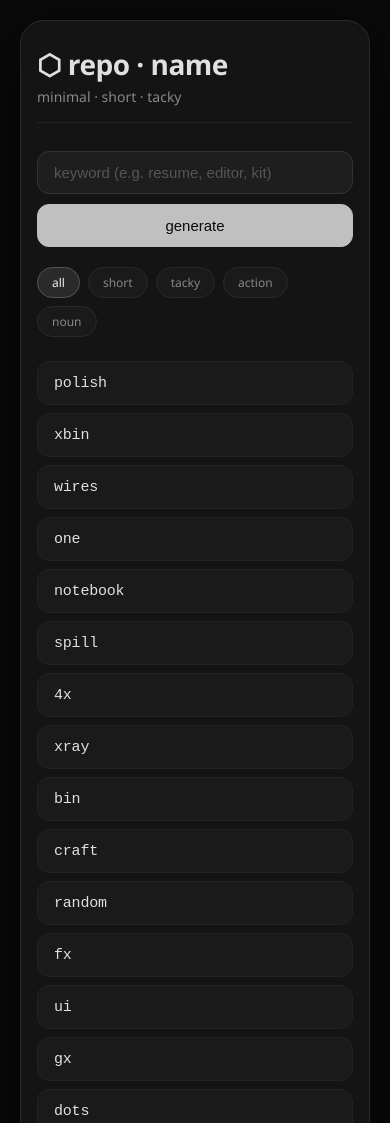
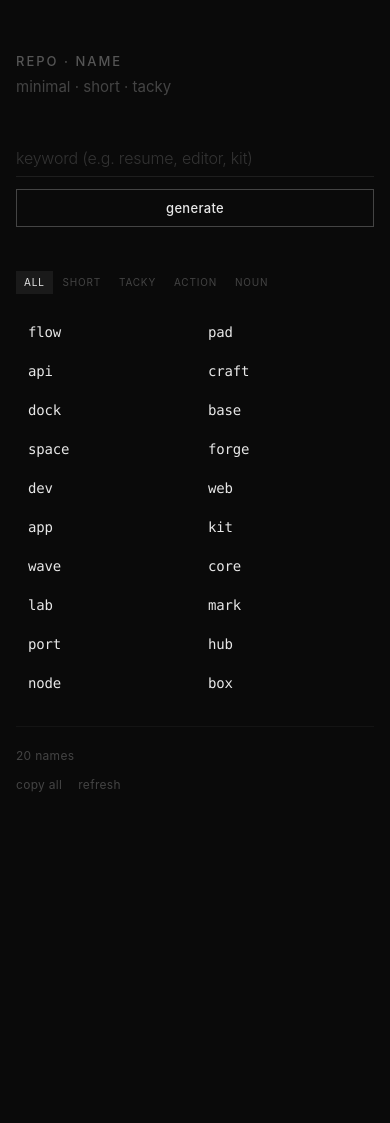
Before and after one commit to awk-io/id01, a plain HTML site: page index.html in a window 390 px wide. Shown: the top 1123 px of the page. After the commit the page ends 844 px from the top, so only its background shows below. Drawn offline with Linux system fonts and the light colour scheme.

Commit message:
Update index.html

```diff
--- a/index.html
+++ b/index.html
@@ -3,7 +3,7 @@
 <head>
   <meta charset="UTF-8">
   <meta name="viewport" content="width=device-width, initial-scale=1.0">
-  <title>repo · name generator</title>
+  <title>repo · name</title>
   <style>
     * {
       margin: 0;
@@ -13,167 +13,156 @@
 
     body {
       background: #0a0a0a;
-      color: #e0e0e0;
-      font-family: 'Segoe UI', system-ui, -apple-system, sans-serif;
+      color: #e8e8e8;
+      font-family: -apple-system, BlinkMacSystemFont, 'Segoe UI', Roboto, Helvetica, Arial, sans-serif;
       min-height: 100vh;
       display: flex;
       justify-content: center;
       align-items: center;
-      padding: 20px;
+      padding: 24px;
+      font-weight: 400;
+      line-height: 1.5;
     }
 
     .container {
-      max-width: 640px;
+      max-width: 720px;
       width: 100%;
-      background: #141414;
-      padding: 40px 32px;
-      border-radius: 24px;
-      border: 1px solid #2a2a2a;
-      box-shadow: 0 20px 60px rgba(0, 0, 0, 0.8);
     }
 
-    h1 {
-      font-size: 28px;
-      font-weight: 600;
-      letter-spacing: -0.5px;
+    .header {
+      margin-bottom: 40px;
+    }
+
+    .header h1 {
+      font-size: 13px;
+      font-weight: 500;
+      text-transform: uppercase;
+      letter-spacing: 2px;
+      color: #555;
       margin-bottom: 4px;
     }
 
-    .sub {
-      color: #888;
-      font-size: 14px;
-      margin-bottom: 28px;
-      border-bottom: 1px solid #222;
-      padding-bottom: 16px;
+    .header .sub {
+      font-size: 15px;
+      color: #444;
+      font-weight: 400;
     }
 
     .input-group {
       display: flex;
-      gap: 10px;
-      margin-bottom: 20px;
-      flex-wrap: wrap;
+      gap: 8px;
+      margin-bottom: 28px;
+      border-bottom: 1px solid #1e1e1e;
+      padding-bottom: 28px;
     }
 
     .input-group input {
       flex: 1;
-      padding: 12px 16px;
-      background: #1e1e1e;
-      border: 1px solid #333;
-      border-radius: 12px;
-      color: #f0f0f0;
-      font-size: 15px;
+      padding: 10px 0;
+      background: transparent;
+      border: none;
+      color: #e8e8e8;
+      font-size: 18px;
+      font-weight: 400;
       outline: none;
-      transition: border 0.2s;
-      min-width: 160px;
+      letter-spacing: -0.2px;
+      font-family: inherit;
+    }
+
+    .input-group input::placeholder {
+      color: #333;
+      font-weight: 300;
     }
 
     .input-group input:focus {
-      border-color: #666;
-    }
-
-    .input-group input::placeholder {
-      color: #555;
+      border-bottom: 1px solid #555;
+      margin-bottom: -1px;
     }
 
     .btn {
-      padding: 12px 24px;
-      background: #2a2a2a;
+      padding: 8px 20px;
+      background: transparent;
       border: 1px solid #444;
-      border-radius: 12px;
-      color: #eee;
-      font-size: 15px;
-      font-weight: 500;
+      border-radius: 0;
+      color: #e8e8e8;
+      font-size: 13px;
+      font-weight: 450;
       cursor: pointer;
       transition: all 0.2s;
-      white-space: nowrap;
+      letter-spacing: 0.3px;
+      font-family: inherit;
     }
 
     .btn:hover {
-      background: #333;
-      border-color: #666;
-    }
-
-    .btn-primary {
-      background: #c0c0c0;
+      background: #e8e8e8;
       color: #0a0a0a;
-      border-color: #c0c0c0;
-    }
-
-    .btn-primary:hover {
-      background: #e0e0e0;
-      border-color: #e0e0e0;
-    }
-
-    .btn-secondary {
-      background: transparent;
-      border-color: #333;
-    }
-
-    .btn-secondary:hover {
-      background: #1e1e1e;
+      border-color: #e8e8e8;
     }
 
     .mode-row {
       display: flex;
-      gap: 8px;
+      gap: 4px;
+      margin-bottom: 32px;
       flex-wrap: wrap;
+    }
+
+    .mode-chip {
+      padding: 4px 12px;
+      font-size: 11px;
+      text-transform: uppercase;
+      letter-spacing: 0.8px;
+      color: #444;
+      cursor: pointer;
+      transition: all 0.15s;
+      border: none;
+      background: transparent;
+      font-family: inherit;
+    }
+
+    .mode-chip.active {
+      color: #e8e8e8;
+      background: #1a1a1a;
+    }
+
+    .mode-chip:hover {
+      color: #e8e8e8;
+    }
+
+    .results {
+      display: grid;
+      grid-template-columns: repeat(auto-fill, minmax(120px, 1fr));
+      gap: 4px;
       margin-bottom: 24px;
     }
 
-    .mode-chip {
-      padding: 6px 14px;
-      border-radius: 20px;
-      font-size: 12px;
-      background: #1a1a1a;
-      border: 1px solid #2a2a2a;
-      color: #888;
-      cursor: pointer;
-      transition: all 0.15s;
-    }
-
-    .mode-chip.active {
-      background: #2a2a2a;
-      color: #eee;
-      border-color: #555;
-    }
-
-    .mode-chip:hover {
-      border-color: #555;
-    }
-
-    .results {
-      margin-top: 8px;
-      display: grid;
-      grid-template-columns: 1fr 1fr;
-      gap: 8px;
-    }
-
     .name-card {
-      background: #1a1a1a;
-      padding: 12px 16px;
-      border-radius: 12px;
-      font-family: 'SF Mono', 'Fira Code', monospace;
-      font-size: 15px;
+      padding: 8px 12px;
+      font-family: 'SF Mono', 'Fira Code', 'Menlo', monospace;
+      font-size: 14px;
       letter-spacing: -0.2px;
-      border: 1px solid #222;
+      color: #e8e8e8;
+      border: none;
+      background: transparent;
       display: flex;
       justify-content: space-between;
       align-items: center;
-      transition: all 0.15s;
       cursor: pointer;
+      transition: all 0.1s;
+      border-radius: 0;
     }
 
     .name-card:hover {
-      background: #222;
-      border-color: #444;
+      background: #141414;
     }
 
     .name-card .copy {
-      color: #555;
-      font-size: 13px;
-      font-family: system-ui, sans-serif;
+      color: #333;
+      font-size: 10px;
+      font-family: -apple-system, sans-serif;
+      text-transform: uppercase;
+      letter-spacing: 0.5px;
       opacity: 0;
-      transition: opacity 0.2s;
+      transition: opacity 0.15s;
     }
 
     .name-card:hover .copy {
@@ -181,29 +170,43 @@
     }
 
     .name-card.copied {
-      border-color: #888;
+      background: #1a1a1a;
     }
 
     .footer {
-      margin-top: 24px;
       display: flex;
       justify-content: space-between;
       align-items: center;
-      font-size: 13px;
-      color: #444;
-      border-top: 1px solid #1a1a1a;
-      padding-top: 18px;
-      flex-wrap: wrap;
-      gap: 12px;
+      font-size: 12px;
+      color: #333;
+      border-top: 1px solid #141414;
+      padding-top: 20px;
+      letter-spacing: 0.3px;
     }
 
     .footer .count {
-      color: #666;
+      color: #444;
     }
 
-    .footer .btn {
-      padding: 8px 16px;
-      font-size: 13px;
+    .footer-actions {
+      display: flex;
+      gap: 16px;
+    }
+
+    .footer .btn-text {
+      background: none;
+      border: none;
+      color: #444;
+      font-size: 12px;
+      cursor: pointer;
+      padding: 0;
+      font-family: inherit;
+      transition: color 0.15s;
+      letter-spacing: 0.3px;
+    }
+
+    .footer .btn-text:hover {
+      color: #e8e8e8;
     }
 
     .toast {
@@ -211,15 +214,17 @@
       bottom: 30px;
       left: 50%;
       transform: translateX(-50%) translateY(80px);
-      background: #222;
-      color: #ccc;
-      padding: 10px 24px;
-      border-radius: 30px;
-      font-size: 14px;
-      border: 1px solid #333;
+      background: #1a1a1a;
+      color: #e8e8e8;
+      padding: 6px 18px;
+      font-size: 12px;
+      letter-spacing: 0.3px;
       opacity: 0;
       transition: all 0.3s ease;
       pointer-events: none;
+      border-radius: 0;
+      font-family: inherit;
+      border: 1px solid #2a2a2a;
     }
 
     .toast.show {
@@ -227,25 +232,58 @@
       transform: translateX(-50%) translateY(0);
     }
 
-    @media (max-width: 500px) {
-      .container {
-        padding: 24px 16px;
+    @media (max-width: 480px) {
+      body {
+        padding: 16px;
       }
+
+      .input-group {
+        flex-direction: column;
+        gap: 12px;
+        border-bottom: none;
+        padding-bottom: 16px;
+      }
+
+      .input-group input {
+        border-bottom: 1px solid #1e1e1e;
+        padding-bottom: 8px;
+        font-size: 16px;
+      }
+
+      .input-group input:focus {
+        border-bottom-color: #555;
+      }
+
+      .btn {
+        width: 100%;
+        padding: 10px;
+      }
+
+      .results {
+        grid-template-columns: 1fr 1fr;
+        gap: 2px;
+      }
+
+      .mode-row {
+        gap: 2px;
+        margin-bottom: 20px;
+      }
+
+      .mode-chip {
+        font-size: 10px;
+        padding: 4px 8px;
+      }
+
+      .footer {
+        flex-direction: column;
+        gap: 12px;
+        align-items: flex-start;
+      }
+    }
+
+    @media (max-width: 360px) {
       .results {
         grid-template-columns: 1fr;
-      }
-      .input-group {
-        flex-direction: column;
-      }
-      .btn {
-        width: 100%;
-        justify-content: center;
-        text-align: center;
-      }
-      .footer {
-        flex-direction: column;
-        align-items: stretch;
-        gap: 8px;
       }
     }
   </style>
@@ -253,12 +291,14 @@
 <body>
 
 <div class="container">
-  <h1>⬡ repo · name</h1>
-  <div class="sub">minimal · short · tacky</div>
+  <div class="header">
+    <h1>repo · name</h1>
+    <div class="sub">minimal · short · tacky</div>
+  </div>
 
   <div class="input-group">
     <input type="text" id="keywordInput" placeholder="keyword (e.g. resume, editor, kit)" />
-    <button class="btn btn-primary" id="generateBtn">generate</button>
+    <button class="btn" id="generateBtn">generate</button>
   </div>
 
   <div class="mode-row" id="modeContainer">
@@ -273,9 +313,9 @@
 
   <div class="footer">
     <span class="count" id="countDisplay">0 names</span>
-    <div style="display:flex; gap:8px;">
-      <button class="btn btn-secondary" id="copyAllBtn">copy all</button>
-      <button class="btn btn-secondary" id="refreshBtn">↻ refresh</button>
+    <div class="footer-actions">
+      <button class="btn-text" id="copyAllBtn">copy all</button>
+      <button class="btn-text" id="refreshBtn">refresh</button>
     </div>
   </div>
 </div>
@@ -284,43 +324,155 @@
 
 <script>
   (function() {
-    // ----- name pools --------------------------------------------------
-    const pools = {
-      short: [
-        'cv', 'res', 'dev', 'kit', 'lab', 'box', 'bin', 'src', 'lib',
-        'cfg', 'env', 'sys', 'ops', 'web', 'app', 'api', 'ui', 'ux',
-        'io', 'me', 'pf', 'folio', 'site', 'page', 'space', 'corner',
-        'play', 'craft', 'tiny', 'one', 'lite', 'min', 'pro', 'plus'
-      ],
-      tacky: [
-        'gx', 'sklz', 'xray', 'fitz', 'hr0', 'j0b', 'xbin', 'fx',
-        'zx', 'px', 'vx', 'dotz', 'runz', 'boxz', 'xtra', 'clik',
-        'stax', 'flux', 'grim', 'zeph', 'kodo', 'nyx', 'x0', 'z9',
-        'gr1d', 'n0de', 's1m', 'p0rt', 'k1x', '4x', 'x4', 'pwr'
-      ],
-      action: [
-        'match', 'scan', 'fetch', 'push', 'wrap', 'mix', 'stitch',
-        'weave', 'forge', 'boost', 'refine', 'polish', 'craft', 'hone',
-        'lift', 'tune', 'level', 'run', 'edit', 'type', 'test', 'try',
-        'view', 'track', 'master', 'learn', 'guide', 'study', 'curate'
-      ],
-      noun: [
-        'bits', 'dots', 'spools', 'wires', 'cogs', 'gears', 'pipes',
-        'racks', 'vaults', 'archive', 'warehouse', 'stash', 'junk',
-        'sandbox', 'playground', 'scratch', 'misc', 'trash', 'heap',
-        'pile', 'stack', 'store', 'clips', 'frags', 'chunks', 'blocks',
-        'nuggets', 'crumbs', 'dust', 'sparks', 'echo', 'trace', 'marks',
-        'tags', 'notebook', 'scribble', 'doodle', 'sketch', 'drafts',
-        'backlog', 'random', 'extra', 'overflow', 'spill', 'clutter'
-      ]
-    };
+    // ----- KEYWORD-SPECIFIC NAME GENERATION ---------------------------
+    function generateKeywordNames(keyword, mode, count = 30) {
+      const results = new Set();
+      const kw = keyword.trim().toLowerCase();
 
-    const allNames = [
-      ...pools.short, ...pools.tacky, ...pools.action, ...pools.noun
-    ];
+      // If no keyword, use fallback pools
+      if (!kw) {
+        const fallbackPools = {
+          all: ['kit', 'box', 'lab', 'dev', 'web', 'app', 'api', 'core', 'base', 'hub', 'node', 'space', 'forge', 'craft', 'flow', 'wave', 'mark', 'pad', 'dock', 'port'],
+          short: ['cv', 'res', 'dev', 'kit', 'lab', 'box', 'bin', 'src', 'lib', 'cfg', 'env', 'sys', 'ops', 'web', 'app', 'api', 'ui', 'ux', 'io', 'me', 'pf', 'folio', 'site', 'page', 'space', 'corner', 'play', 'craft', 'tiny', 'one', 'lite', 'min', 'pro', 'plus'],
+          tacky: ['gx', 'sklz', 'xray', 'fitz', 'hr0', 'j0b', 'xbin', 'fx', 'zx', 'px', 'vx', 'dotz', 'runz', 'boxz', 'xtra', 'clik', 'stax', 'flux', 'grim', 'zeph', 'kodo', 'nyx', 'x0', 'z9', 'gr1d', 'n0de', 's1m', 'p0rt', 'k1x', '4x', 'x4', 'pwr'],
+          action: ['match', 'scan', 'fetch', 'push', 'wrap', 'mix', 'stitch', 'weave', 'forge', 'boost', 'refine', 'polish', 'craft', 'hone', 'lift', 'tune', 'level', 'run', 'edit', 'type', 'test', 'try', 'view', 'track', 'master', 'learn', 'guide', 'study', 'curate', 'find', 'spot', 'hunt', 'seek', 'sniff', 'probe', 'parse', 'audit', 'vet', 'scope', 'eval', 'rank', 'score', 'check', 'fit'],
+          noun: ['bits', 'dots', 'spools', 'wires', 'cogs', 'gears', 'pipes', 'racks', 'vaults', 'archive', 'warehouse', 'stash', 'junk', 'sandbox', 'playground', 'scratch', 'misc', 'trash', 'heap', 'pile', 'stack', 'store', 'clips', 'frags', 'chunks', 'blocks', 'nuggets', 'crumbs', 'dust', 'sparks', 'echo', 'trace', 'marks', 'tags', 'notebook', 'scribble', 'doodle', 'sketch', 'drafts', 'backlog', 'random', 'extra', 'overflow', 'spill', 'clutter', 'gap', 'fit', 'scan', 'match']
+        };
+        const pool = mode === 'all' ? fallbackPools.all : (fallbackPools[mode] || fallbackPools.all);
+        const shuffled = shuffleArray([...pool]);
+        return shuffled.slice(0, count);
+      }
 
-    // remove duplicates
-    const uniqueAll = [...new Set(allNames)];
+      // ---- KEYWORD-BASED GENERATION ----
+      const suffixes = ['', 'x', 'z', 'r', 'n', 'a', 'o', 'i', 'e', 'y', 'ly', 'er', 'or', 'ify', 'ize', 'mate', 'cast', 'forge', 'craft', 'flow', 'wave', 'line', 'mark', 'pad', 'dock', 'port', 'hub', 'base', 'node', 'space', 'kit', 'box', 'lab', 'bin', 'pack', 'stack', 'store', 'scan', 'match', 'check', 'find', 'seek', 'probe', 'scope', 'view', 'track', 'guide', 'path', 'map', 'sync', 'link', 'join', 'merge', 'split', 'sort', 'filter', 'parse', 'build', 'deploy', 'run', 'go', 'up', 'init', 'new', 'core', 'pro', 'max', 'ultra', 'nano', 'micro', 'hyper', 'super'];
+      const numbers = ['', '0', '1', '2', '3', '4', '5', '6', '7', '8', '9', '24', '42', '69', '99', '00'];
+
+      // Build keyword variants
+      const kwVariants = [kw];
+      // Add common variations
+      if (kw.endsWith('er')) kwVariants.push(kw.slice(0, -2));
+      if (kw.endsWith('ing')) kwVariants.push(kw.slice(0, -3));
+      if (kw.endsWith('ify')) kwVariants.push(kw.slice(0, -3));
+      if (kw.endsWith('ation')) kwVariants.push(kw.slice(0, -5));
+      if (kw.endsWith('or')) kwVariants.push(kw.slice(0, -2));
+      // Add prefixes
+      kwVariants.push('x' + kw);
+      kwVariants.push('z' + kw);
+      kwVariants.push(kw.slice(0, 3));
+      kwVariants.push(kw.slice(0, 2));
+
+      // Remove duplicates and empty
+      const uniqueKw = [...new Set(kwVariants)].filter(v => v && v.length > 0);
+
+      // Generate combinations
+      let attempts = 0;
+      const maxAttempts = 2000;
+
+      while (results.size < count && attempts < maxAttempts) {
+        attempts++;
+        const base = getRandomElement(uniqueKw);
+        const suffix = getRandomElement(suffixes);
+        const num = getRandomElement(numbers);
+
+        // Build name variants
+        const variants = [];
+
+        // 1. base + suffix
+        if (suffix) variants.push(base + suffix);
+
+        // 2. base + number
+        if (num) variants.push(base + num);
+
+        // 3. base + suffix + number
+        if (suffix && num) variants.push(base + suffix + num);
+
+        // 4. base only (if reasonable length)
+        if (base.length >= 2 && base.length <= 8) variants.push(base);
+
+        // 5. base + 'x' or 'z' (tacky)
+        if (!suffix || (suffix !== 'x' && suffix !== 'z')) {
+          variants.push(base + 'x');
+          variants.push(base + 'z');
+        }
+
+        // 6. base + 'er' or 'r' (action)
+        if (!base.endsWith('er') && !base.endsWith('r')) {
+          variants.push(base + 'er');
+          variants.push(base + 'r');
+        }
+
+        // 7. Add common prefixes
+        variants.push('x' + base);
+        variants.push('z' + base);
+
+        // 8. Add numbers in middle (tacky)
+        if (base.length > 2) {
+          const mid = Math.floor(base.length / 2);
+          const num2 = getRandomElement(['0', '1', '4', '7', '9']);
+          variants.push(base.slice(0, mid) + num2 + base.slice(mid));
+        }
+
+        // 9. Keyword + common suffixes
+        const commonSuffixes = ['kit', 'box', 'lab', 'bin', 'hub', 'base', 'node', 'space', 'pack', 'stack', 'store', 'scan', 'match', 'check', 'find', 'seek', 'probe', 'scope', 'view', 'track', 'guide', 'path', 'map'];
+        for (const cs of commonSuffixes) {
+          if (!base.endsWith(cs)) {
+            variants.push(base + cs);
+          }
+        }
+
+        // Filter and add
+        for (const name of variants) {
+          if (name && name.length >= 2 && name.length <= 14) {
+            if (/^\d+$/.test(name)) continue;
+            // Skip if it contains only numbers and x/z
+            if (/^[0-9xz]+$/.test(name) && name.length < 3) continue;
+            results.add(name.toLowerCase());
+          }
+        }
+      }
+
+      // If still no results, force fallback
+      if (results.size === 0) {
+        const fallbacks = [
+          kw, kw + 'x', kw + 'z', kw + 'er', kw + 'r',
+          kw + 'kit', kw + 'box', kw + 'lab', kw + 'hub',
+          'x' + kw, 'z' + kw
+        ];
+        for (const fb of fallbacks) {
+          if (fb.length >= 2 && fb.length <= 12) results.add(fb);
+        }
+      }
+
+      // Apply mode filter
+      let finalResults = [...results];
+      if (mode === 'short') {
+        finalResults = finalResults.filter(n => n.length <= 5);
+      } else if (mode === 'tacky') {
+        finalResults = finalResults.filter(n => /[xz]/.test(n) || /\d/.test(n));
+      } else if (mode === 'action') {
+        finalResults = finalResults.filter(n => /(er|r|ify|ize|ate|ing)$/.test(n) || ['match', 'scan', 'fetch', 'push', 'wrap', 'mix', 'stitch', 'weave', 'forge', 'boost', 'refine', 'polish', 'craft', 'hone', 'lift', 'tune', 'level', 'run', 'edit', 'type', 'test', 'try', 'view', 'track', 'master', 'learn', 'guide', 'study', 'curate', 'find', 'spot', 'hunt', 'seek', 'sniff', 'probe', 'parse', 'audit', 'vet', 'scope', 'eval', 'rank', 'score', 'check', 'fit'].some(a => n.includes(a)));
+      } else if (mode === 'noun') {
+        finalResults = finalResults.filter(n => !/(er|r|ify|ize|ate|ing)$/.test(n) || n.length > 4);
+      }
+
+      // If filtered too much, use unfiltered
+      if (finalResults.length < 10) finalResults = [...results];
+
+      return shuffleArray(finalResults).slice(0, count);
+    }
+
+    // ----- helpers ----------------------------------------------------
+    function shuffleArray(arr) {
+      for (let i = arr.length - 1; i > 0; i--) {
+        const j = Math.floor(Math.random() * (i + 1));
+        [arr[i], arr[j]] = [arr[j], arr[i]];
+      }
+      return arr;
+    }
+
+    function getRandomElement(arr) {
+      return arr[Math.floor(Math.random() * arr.length)];
+    }
 
     // ----- DOM refs ----------------------------------------------------
     const keywordInput = document.getElementById('keywordInput');
@@ -335,44 +487,11 @@
     let currentMode = 'all';
     let currentNames = [];
 
-    // ----- helpers ----------------------------------------------------
-    function shuffleArray(arr) {
-      for (let i = arr.length - 1; i > 0; i--) {
-        const j = Math.floor(Math.random() * (i + 1));
-        [arr[i], arr[j]] = [arr[j], arr[i]];
-      }
-      return arr;
-    }
-
-    function getNamesForMode(mode) {
-      if (mode === 'all') return [...uniqueAll];
-      return pools[mode] ? [...pools[mode]] : [];
-    }
-
-    function filterByKeyword(names, keyword) {
-      if (!keyword.trim()) return names;
-      const kw = keyword.trim().toLowerCase();
-      return names.filter(name => name.toLowerCase().includes(kw));
-    }
-
-    function generateNames(mode, keyword) {
-      let base = getNamesForMode(mode);
-      let filtered = filterByKeyword(base, keyword);
-      // if filtered is empty, fallback to all names with keyword
-      if (filtered.length === 0 && keyword.trim()) {
-        filtered = filterByKeyword(uniqueAll, keyword);
-      }
-      // if still empty, return all names
-      if (filtered.length === 0) filtered = [...uniqueAll];
-      // shuffle and take up to 24
-      const shuffled = shuffleArray(filtered);
-      return shuffled.slice(0, 24);
-    }
-
+    // ----- render ----------------------------------------------------
     function render(names) {
       resultsContainer.innerHTML = '';
       if (names.length === 0) {
-        resultsContainer.innerHTML = '<div style="grid-column:1/-1; text-align:center; color:#555; padding:24px 0;">no names found</div>';
+        resultsContainer.innerHTML = '<div style="grid-column:1/-1; text-align:center; color:#333; padding:24px 0; font-size:13px;">no names found</div>';
         countDisplay.textContent = '0 names';
         return;
       }
@@ -387,7 +506,6 @@
             showToast(`copied "${name}"`);
             setTimeout(() => card.classList.remove('copied'), 800);
           }).catch(() => {
-            // fallback
             const textarea = document.createElement('textarea');
             textarea.value = name;
             document.body.appendChild(textarea);
@@ -415,7 +533,7 @@
     // ----- main generate ---------------------------------------------
     function generate() {
       const keyword = keywordInput.value;
-      const names = generateNames(currentMode, keyword);
+      const names = generateKeywordNames(keyword, currentMode, 30);
       currentNames = names;
       render(names);
     }
@@ -460,7 +578,6 @@
 
     // ----- init -------------------------------------------------------
     generate();
-
   })();
 </script>
 </body>
```
